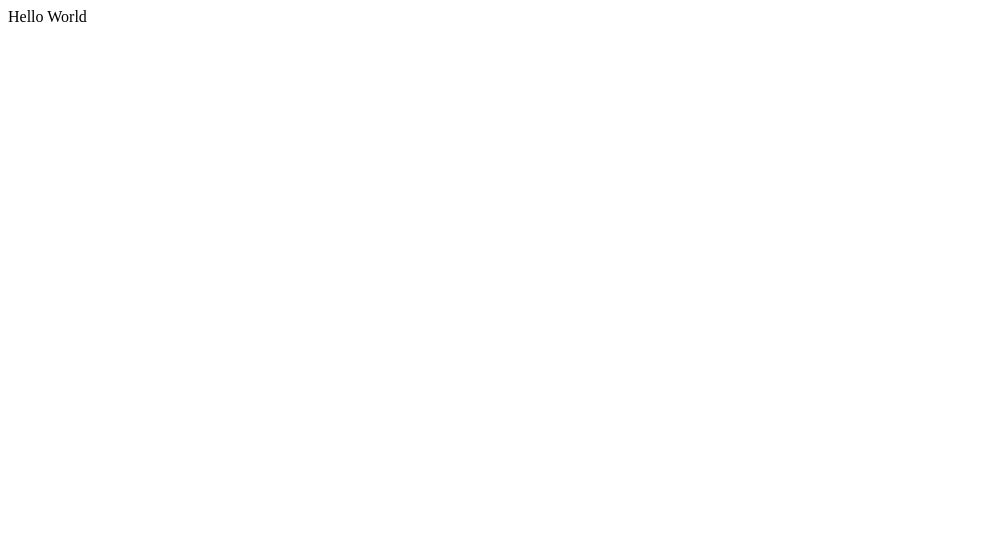
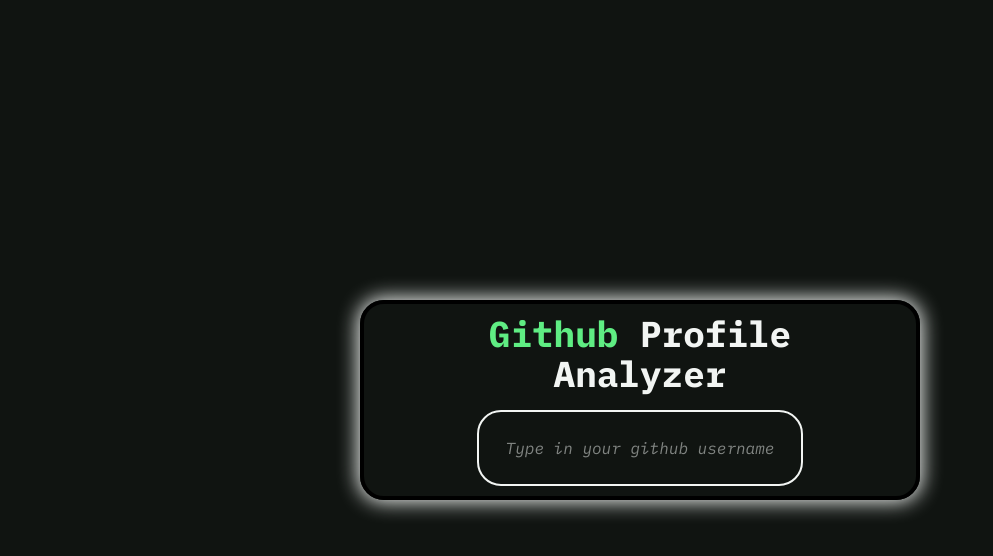
Before and after one commit to GitWorkingTime/github-profile-analyzer, a React (Vite) app in the folder github-profile-analyzer/: page / in a window 1280 px wide. Shown: the top 556 px of the page, without its empty margins (0-993 px from the left). Built offline with nearby package versions, Linux system fonts and the light colour scheme.

Commit message:
Migrated Search Bar and refactored into typescript

```diff
--- a/github-profile-analyzer/index.html
+++ b/github-profile-analyzer/index.html
@@ -5,6 +5,7 @@
     <link rel="icon" type="image/svg+xml" href="/vite.svg" />
     <meta name="viewport" content="width=device-width, initial-scale=1.0" />
     <title>github-profile-analyzer</title>
+    <link rel="stylesheet" href="https://fonts.googleapis.com/css2?family=IBM+Plex+Mono:ital,wght@0,100;0,200;0,300;0,400;0,500;0,600;0,700;1,100;1,200;1,300;1,400;1,500;1,600;1,700&display=swap">
   </head>
   <body>
     <div id="root"></div>
--- a/github-profile-analyzer/src/App.tsx
+++ b/github-profile-analyzer/src/App.tsx
@@ -1,8 +1,10 @@
+import SearchWrapperDefault from "./Components/UI/SearchWrapperDefault"
+
 function App() {
   return (
-    <>
-    Hello World
-    </>
+    <div className="bg-(--bg-color) h-screen">
+      <SearchWrapperDefault />
+    </div>
   )
 }
 
--- /dev/null
+++ b/github-profile-analyzer/src/Components/UI/SearchBar.tsx
@@ -0,0 +1,36 @@
+import { useEffect, useState } from "react"
+import useGitHubUser from "../../Hooks/useGitHubAPI"
+
+function SearchBar() {
+    const [username, setUsername] = useState("");
+    const {user, fetchUser} = useGitHubUser()
+
+    useEffect(() => {
+     console.log(user)
+    }, [user])
+
+    const getUsername = (e: React.ChangeEvent<HTMLInputElement>) => {
+        setUsername(e.target.value)
+    };
+
+    const handleSubmit = async (e: React.SyntheticEvent<HTMLFormElement>) => {
+        e.preventDefault();
+        if(!username.trim()) return;
+        await fetchUser(username)
+        setUsername("")
+    }
+
+    return <>
+        <form onSubmit={handleSubmit}  className="w-2/3">
+            <input type="text"
+                value={username}
+                onChange={getUsername}
+                className="border-2 border-(--text) w-full rounded-3xl p-6 text-(--text) italic text-center text-1xl font-['IBM_Plex_Mono'] outline-none"
+                placeholder="Type in your github username"
+            />
+            <button type="submit" className="hidden"/>
+        </form>
+    </>
+}
+
+export default SearchBar
--- /dev/null
+++ b/github-profile-analyzer/src/Components/UI/SearchWrapperDefault.tsx
@@ -0,0 +1,16 @@
+import SearchBar from "./SearchBar"
+
+function SearchWrapperDefault() {
+    return <>
+        <div id="screen_wrap" className="flex items-center justify-center h-screen">
+            <div id="outline" className="w-1/3 min-w-140 h-1/4 min-h-48 border-4 shadow-[0_0_20px_2px_var(--text)] rounded-3xl p-8 flex items-center justify-center flex-col gap-4">
+                <h1 className="text-(--text) font-['IBM_Plex_Mono'] text-4xl font-bold text-center">
+                    <span className="text-(--primary)">Github</span> Profile Analyzer
+                </h1>
+                <SearchBar />
+            </div>
+        </div>
+    </>
+}
+
+export default SearchWrapperDefault
--- /dev/null
+++ b/github-profile-analyzer/src/Hooks/useGitHubAPI.ts
@@ -0,0 +1,53 @@
+import { useState } from "react"
+
+interface GitHubUser {
+  login: string
+  id: number
+  avatar_url: string
+  name: string | null
+  bio: string | null
+  public_repos: number
+  followers: number
+  following: number
+  created_at: string
+  company: string | null
+  location: string | null
+  blog: string | null
+}
+
+interface UseGitHubUserReturn {
+  user: GitHubUser | null
+  loading: boolean
+  error: string | null
+  fetchUser: (username: string) => Promise<void>
+}
+
+function useGitHubUser(): UseGitHubUserReturn {
+  const [user, setUser] = useState<GitHubUser | null>(null)
+  const [loading, setLoading] = useState<boolean>(false)
+  const [error, setError] = useState<string | null>(null)
+
+  const fetchUser = async (username: string): Promise<void> => {
+    setLoading(true)
+    setError(null)
+
+    try {
+      const res = await fetch(`https://api.github.com/users/${username}`)
+      if (!res.ok) {
+        throw new Error(`HTTP Error: ${res.status}`)
+      }
+      const data: GitHubUser = await res.json()
+      setUser(data)
+    } catch (err) {
+      if (err instanceof Error) {
+        setError(err.message)
+      }
+    } finally {
+      setLoading(false)
+    }
+  }
+
+  return { user, loading, error, fetchUser }
+}
+
+export default useGitHubUser
--- a/github-profile-analyzer/src/main.tsx
+++ b/github-profile-analyzer/src/main.tsx
@@ -1,6 +1,7 @@
 import { StrictMode } from 'react'
 import { createRoot } from 'react-dom/client'
 import App from './App.tsx'
+import './styles.css'
 
 createRoot(document.getElementById('root')!).render(
   <StrictMode>
--- /dev/null
+++ b/github-profile-analyzer/src/styles.css
@@ -0,0 +1,7 @@
+@import "tailwindcss";
+
+:root {
+    --bg-color: #101411;
+    --text: #F2F5F3;
+    --primary: #5FED83;
+}
```
